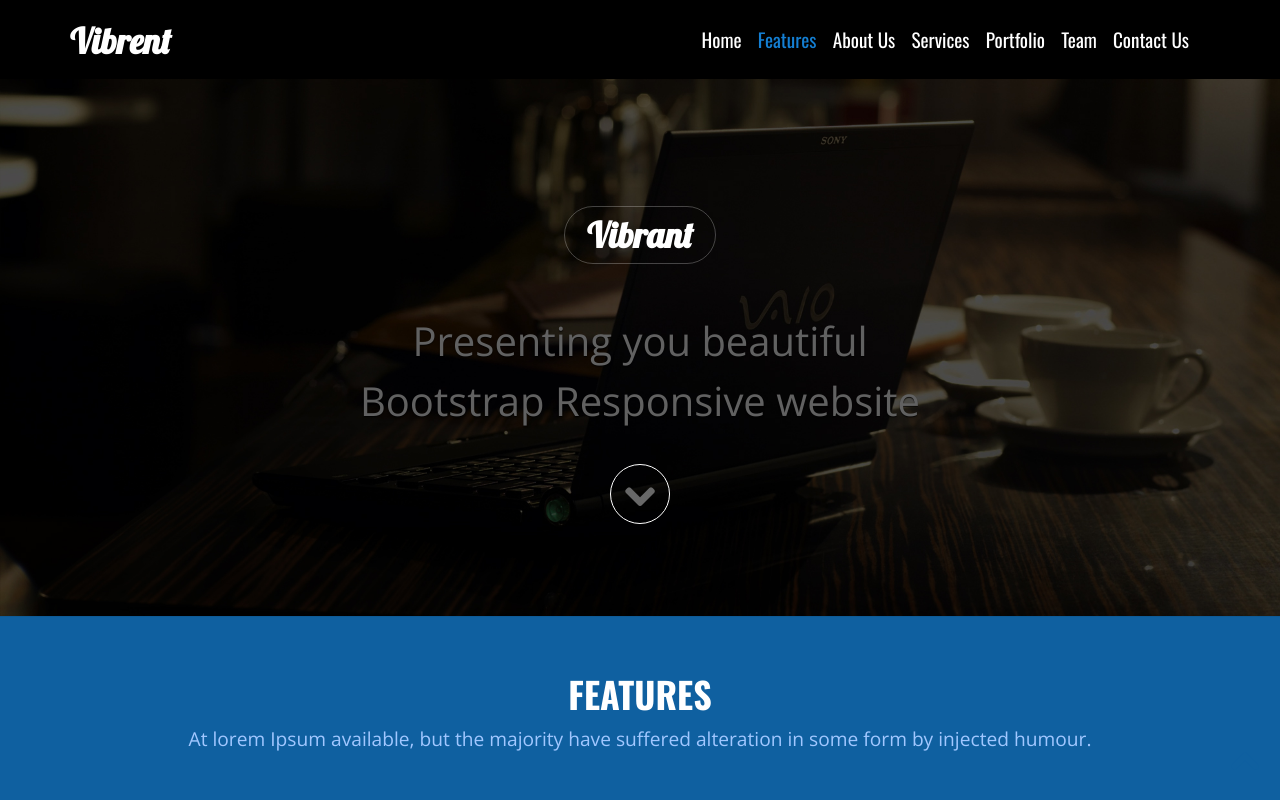
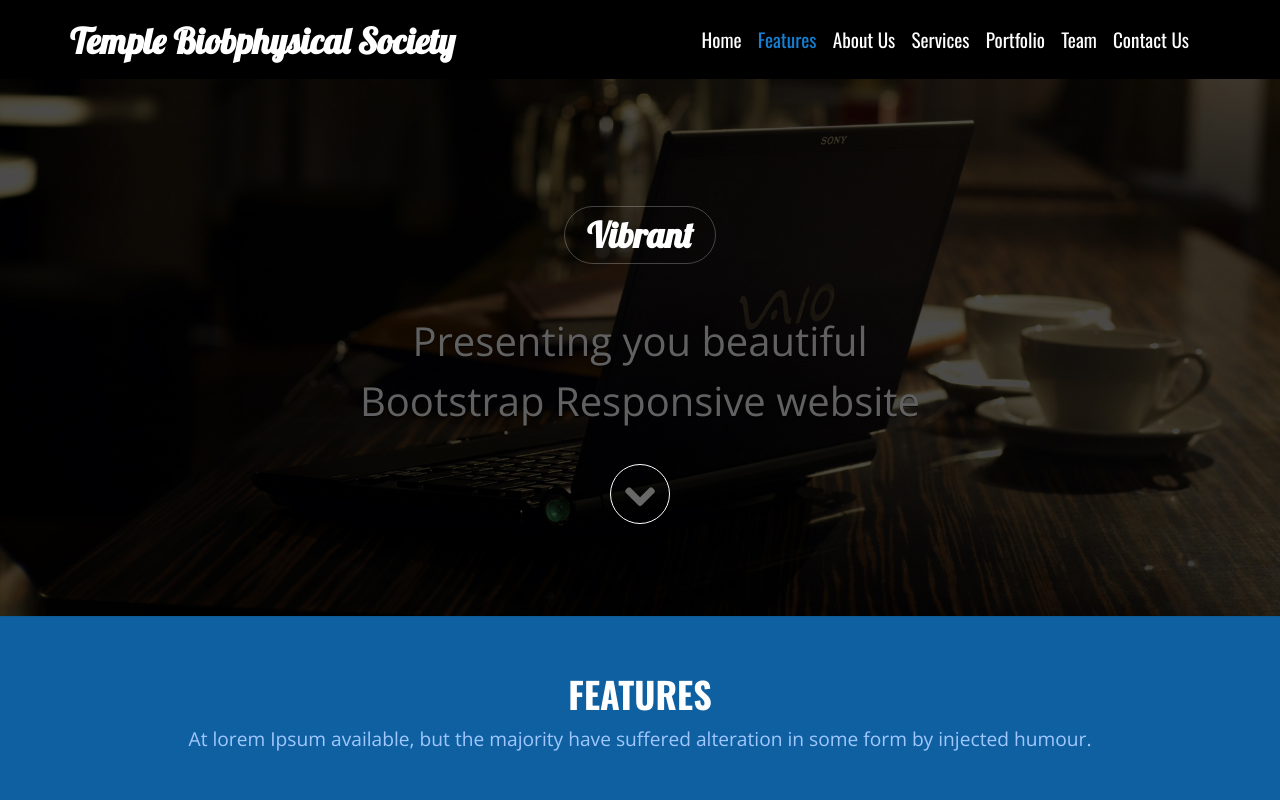
Before and after one commit to tu-biophysicalsociety/tu-biophysicalsociety, a plain HTML site: page index.html in a window 1280 px wide. Shown: the top 800 px of the page. Drawn offline with nearby package versions, Linux system fonts and the light colour scheme.

Commit message:
Update index.html

```diff
--- a/index.html
+++ b/index.html
@@ -43,7 +43,7 @@ License: Free to use for personal and commercial, but you need to place back lin
     <nav class="navbar navbar-inverse" role="navigation">
       <div class="navbar-header">
         <button type="button" id="nav-toggle" class="navbar-toggle" data-toggle="collapse" data-target="#main-nav"> <span class="sr-only">Toggle navigation</span> <span class="icon-bar"></span> <span class="icon-bar"></span> <span class="icon-bar"></span> </button>
-        <a href="#" class="navbar-brand scroll-top logo animated bounceInLeft"><b>Vibrent<i></i></b></a> </div>
+        <a href="#" class="navbar-brand scroll-top logo animated bounceInLeft"><b>Temple Biobphysical Society<i></i></b></a> </div>
       <!--/.navbar-header-->
       <div id="main-nav" class="collapse navbar-collapse">
         <ul class="nav navbar-nav" id="mainNav">
```
